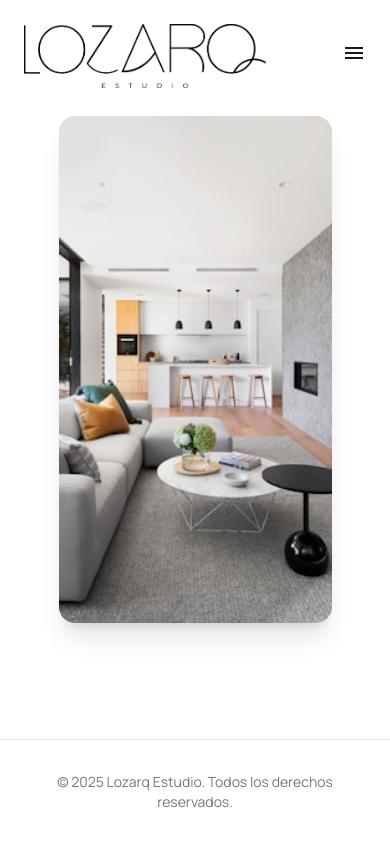
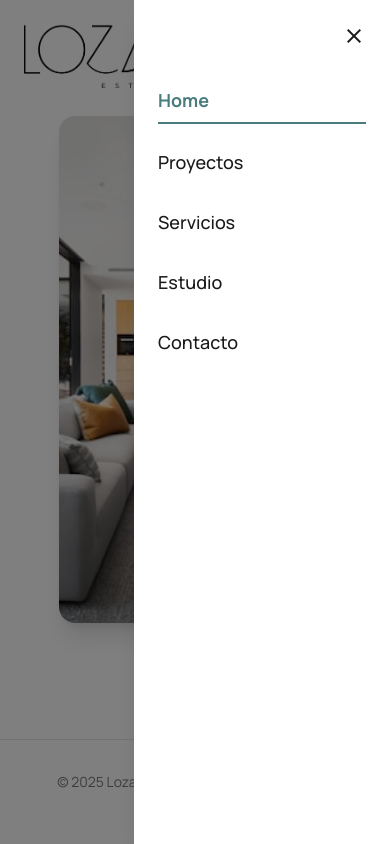
Before and after one commit to abeeflow/lozarq-web-app, a React (Vite) app: page / in a window 390 px wide. Both pictures are taken after a click on the button "menu". Built offline with nearby package versions, Linux system fonts and the light colour scheme; no server answers.

Commit message:
Update responsive design

```diff
--- a/src/components/Header.tsx
+++ b/src/components/Header.tsx
@@ -1,7 +1,19 @@
+import { useState } from "react";
 import { NavLink, Link } from "react-router-dom";
 
 export default function Header() {
+  const [mobileMenuOpen, setMobileMenuOpen] = useState(false);
+
+  const toggleMobileMenu = () => {
+    setMobileMenuOpen(!mobileMenuOpen);
+  };
+
+  const closeMobileMenu = () => {
+    setMobileMenuOpen(false);
+  };
+
   return (
+    <>
       <header className="absolute top-0 left-0 right-0 z-10 p-6 md:p-8 lg:p-10">
         <div className="mx-auto flex max-w-7xl items-center justify-between">
 
@@ -81,11 +93,109 @@ export default function Header() {
           </nav>
 
           {/* Mobile Menu Toggle Button */}
-        <button className="md:hidden text-text-light dark:text-text-dark">
-          <span className="material-symbols-outlined">menu</span>
+          <button
+            onClick={toggleMobileMenu}
+            className="md:hidden text-text-light dark:text-text-dark"
+            aria-label="Toggle menu"
+          >
+            <span className="material-symbols-outlined">
+              {mobileMenuOpen ? "close" : "menu"}
+            </span>
           </button>
 
         </div>
       </header>
+
+      {/* Mobile Menu Drawer */}
+      {mobileMenuOpen && (
+        <>
+          {/* Backdrop */}
+          <div
+            className="fixed inset-0 bg-black bg-opacity-50 z-20 md:hidden"
+            onClick={closeMobileMenu}
+          />
+
+          {/* Mobile Menu */}
+          <div className="fixed top-0 right-0 bottom-0 w-64 bg-background-light dark:bg-background-dark z-30 md:hidden shadow-xl transform transition-transform duration-300 ease-in-out">
+            <div className="flex flex-col h-full p-6">
+              {/* Close Button */}
+              <div className="flex justify-end mb-8">
+                <button
+                  onClick={closeMobileMenu}
+                  className="text-text-light dark:text-text-dark"
+                  aria-label="Close menu"
+                >
+                  <span className="material-symbols-outlined">close</span>
+                </button>
+              </div>
+
+              {/* Mobile Navigation Links */}
+              <nav className="flex flex-col gap-6">
+                <NavLink
+                  to="/"
+                  end
+                  onClick={closeMobileMenu}
+                  className={({ isActive }) =>
+                    isActive
+                      ? "text-lg font-bold text-primary border-b-2 border-primary pb-2"
+                      : "text-lg font-medium text-text-light dark:text-text-dark hover:text-primary pb-2"
+                  }
+                >
+                  Home
+                </NavLink>
+
+                <NavLink
+                  to="/proyectos"
+                  onClick={closeMobileMenu}
+                  className={({ isActive }) =>
+                    isActive
+                      ? "text-lg font-bold text-primary border-b-2 border-primary pb-2"
+                      : "text-lg font-medium text-text-light dark:text-text-dark hover:text-primary pb-2"
+                  }
+                >
+                  Proyectos
+                </NavLink>
+
+                <NavLink
+                  to="/servicios"
+                  onClick={closeMobileMenu}
+                  className={({ isActive }) =>
+                    isActive
+                      ? "text-lg font-bold text-primary border-b-2 border-primary pb-2"
+                      : "text-lg font-medium text-text-light dark:text-text-dark hover:text-primary pb-2"
+                  }
+                >
+                  Servicios
+                </NavLink>
+
+                <NavLink
+                  to="/estudio"
+                  onClick={closeMobileMenu}
+                  className={({ isActive }) =>
+                    isActive
+                      ? "text-lg font-bold text-primary border-b-2 border-primary pb-2"
+                      : "text-lg font-medium text-text-light dark:text-text-dark hover:text-primary pb-2"
+                  }
+                >
+                  Estudio
+                </NavLink>
+
+                <NavLink
+                  to="/contacto"
+                  onClick={closeMobileMenu}
+                  className={({ isActive }) =>
+                    isActive
+                      ? "text-lg font-bold text-primary border-b-2 border-primary pb-2"
+                      : "text-lg font-medium text-text-light dark:text-text-dark hover:text-primary pb-2"
+                  }
+                >
+                  Contacto
+                </NavLink>
+              </nav>
+            </div>
+          </div>
+        </>
+      )}
+    </>
   );
 }
```
Lines whose indentation alone changed are shown as unchanged.
